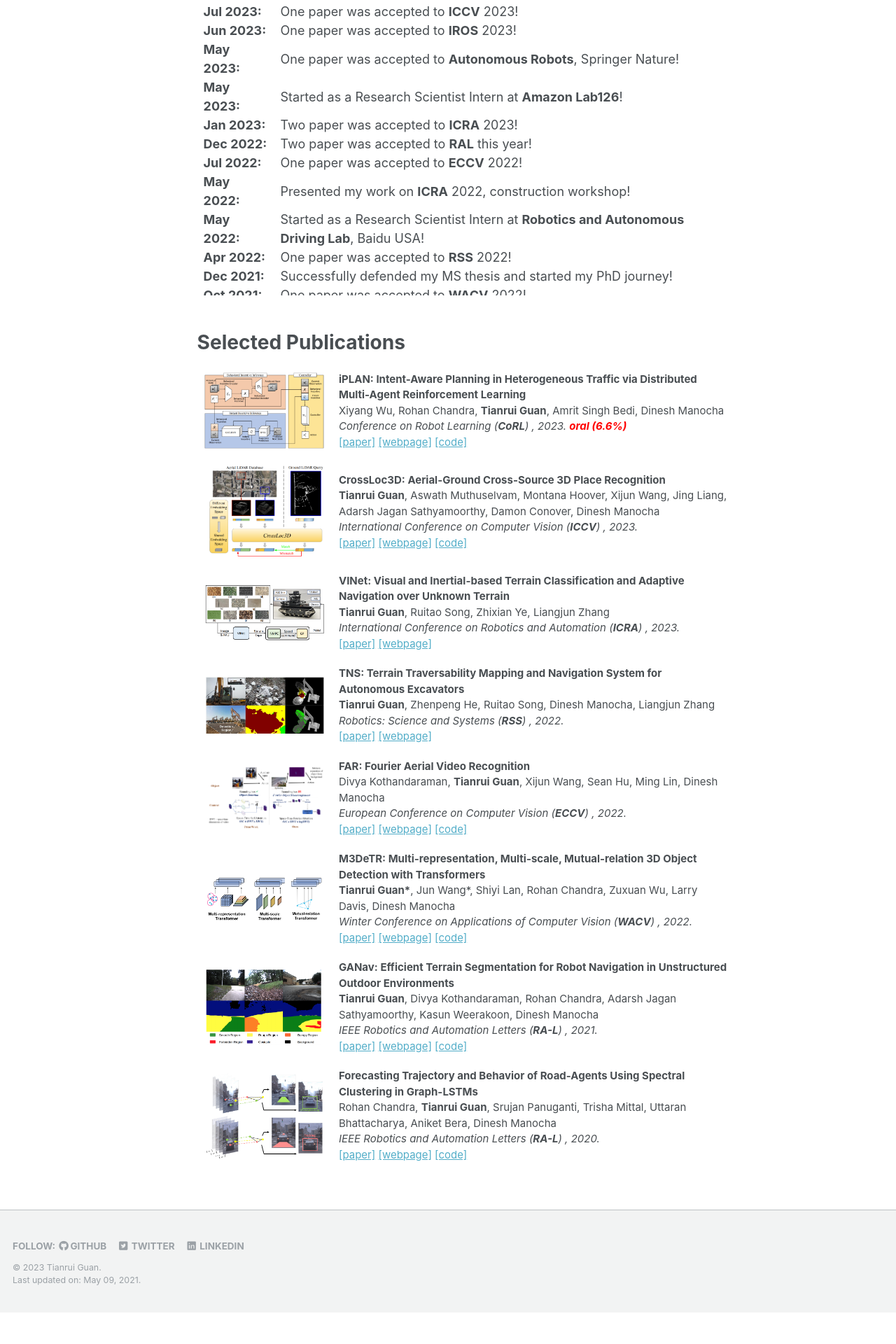
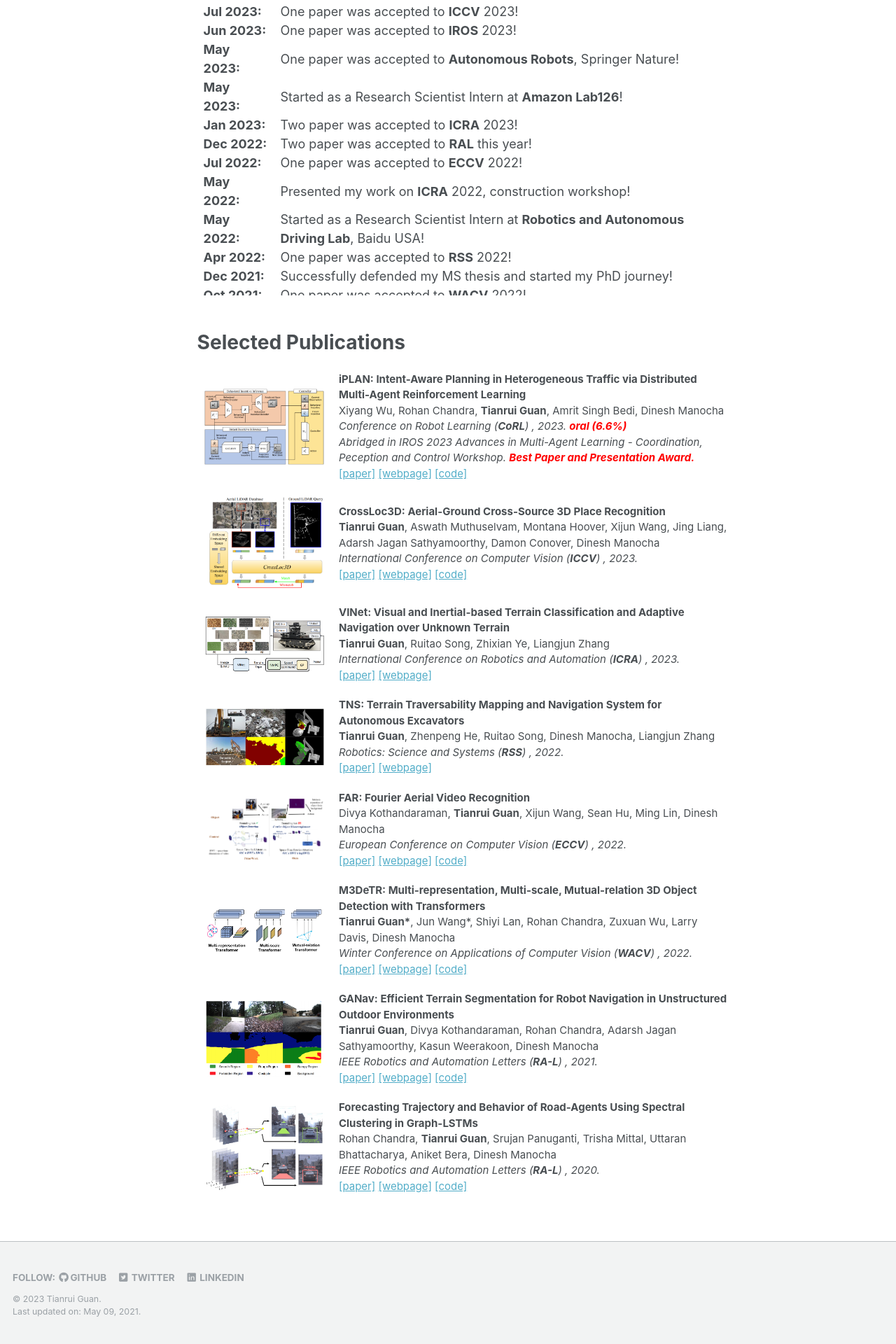
Before and after one commit to rayguan97/rayguan97.github.io, a Jekyll site: the page built from _pages/about.md, in a window 1280 px wide. Shown: the part 759-2679 px from the top of the page at 70% size. Built offline with Jekyll 4.4.1, drawn with Linux system fonts in a browser that asks for light colours; before the commit the page ends 2634 px from its top, so only the background shows below that.

Commit message:
try workshopt notes and all pubs

```diff
--- a/_includes/archive-compact-all.html
+++ b/_includes/archive-compact-all.html
@@ -4,9 +4,6 @@
   <tbody>
     {% assign __list = __empty_array %}
     {% for __element in site.other-publications %}
-      {% assign __list = __list | push: __element %}
-    {% endfor %}
-    {% for __element in site.publications %}
       {% assign __list = __list | push: __element %}
     {% endfor %}
 
@@ -44,6 +41,9 @@
           {% endif %}
           </em>
           <br>
+          {% if post.workshop %}
+          <em>{{ post.workshop }}</em><br>
+          {% endif %}
           {% if post.paperurl %}
           <a href="{{ post.paperurl }}">[paper]</a>
           {% endif %}
--- a/_includes/archive-compact.html
+++ b/_includes/archive-compact.html
@@ -35,6 +35,9 @@
           {% endif %}
           </em>
           <br>
+          {% if post.workshop %}
+          <em>{{ post.workshop }}</em><br>
+          {% endif %}
           {% if post.paperurl %}
           <a href="{{ post.paperurl }}">[paper]</a>
           {% endif %}
--- a/_publications/2023-06-09-iplan.md
+++ b/_publications/2023-06-09-iplan.md
@@ -8,6 +8,7 @@ venue: 'Conference on Robot Learning'
 short: 'CoRL'
 paperurl: 'https://arxiv.org/abs/2306.06236'
 note: 'oral (6.6%)'
+workshop: 'Abridged in IROS 2023 Advances in Multi-Agent Learning - Coordination, Peception and Control Workshop. <strong style="color:red">Best Paper and Presentation Award.</strong>'
 teaser: '../images/iplan_teaser.png'
 authors: "Xiyang Wu, Rohan Chandra, <b>Tianrui Guan</b>, Amrit Singh Bedi, Dinesh Manocha"
 # citation: 'Your Name, You. (2009). &quot;Paper Title Number 1.&quot; <i>Journal 1</i>. 1(1).'
```
